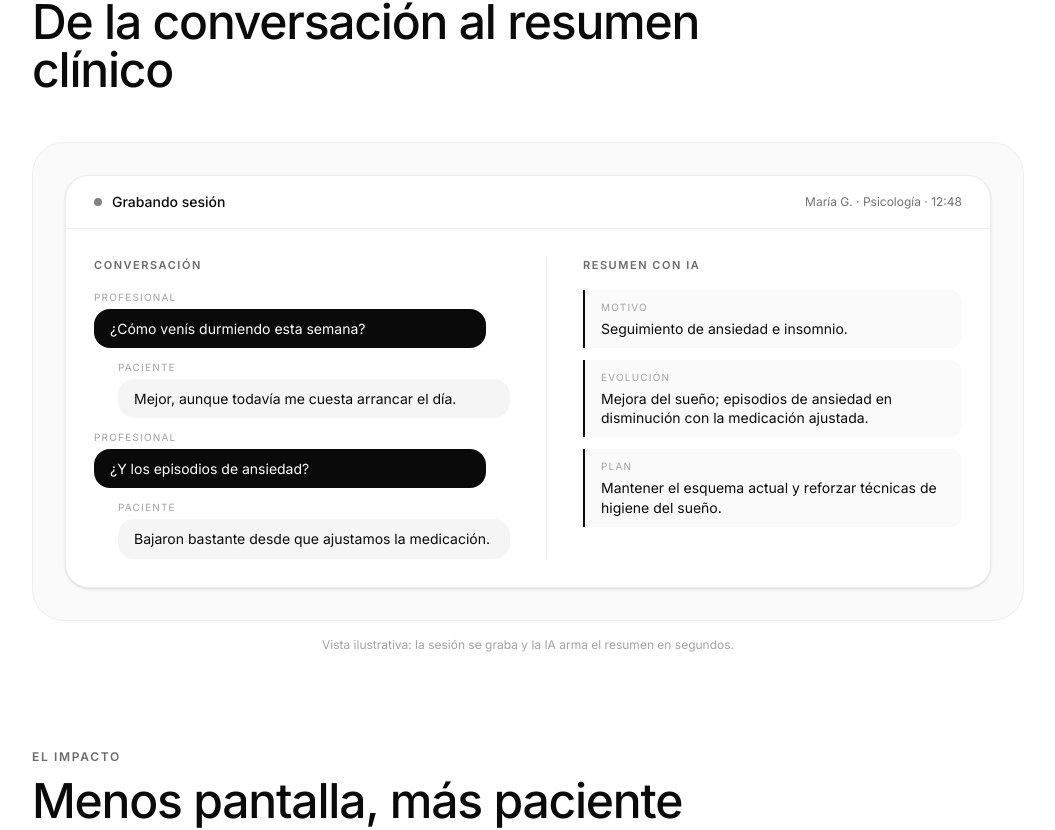
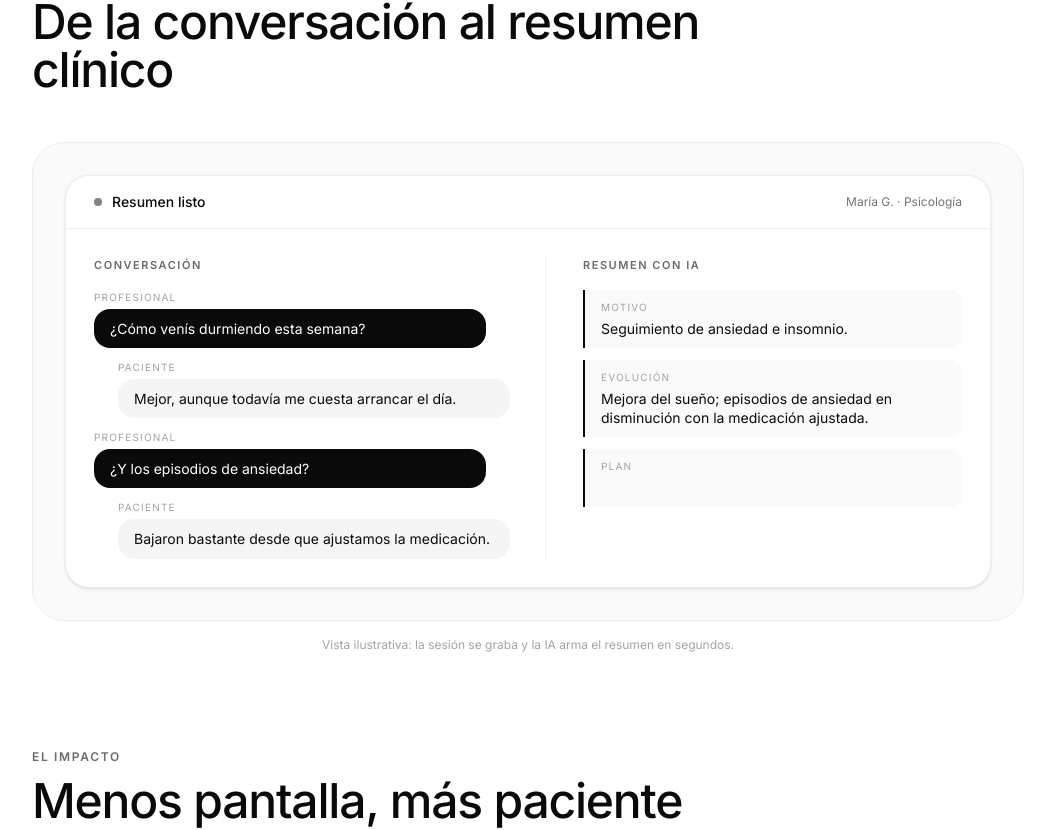
Before and after one commit to contacto404/notaclinica, a Next.js app: page /promo in a window 1280 px wide. Shown: the part 1074-1904 px from the top of the page, without its empty margins (112-1167 px from the left). Built offline with nearby package versions, Linux system fonts and the light colour scheme.

Commit message:
promo: demo animado en accion (waveform + typewriter) + marquee + stats + email

```diff
--- a/app/page.tsx
+++ b/app/page.tsx
@@ -389,7 +389,7 @@ export default function LandingPage() {
               <p className="text-[11px] font-medium uppercase tracking-[0.08em] text-white mb-3">Empresa</p>
               <ul className="space-y-2.5 text-sm text-[#999999]">
                 <li>Sortiplan SA</li>
-                <li><a href="mailto:sortiplasa@gmail.com" className="hover:text-white transition-colors">Contacto</a></li>
+                <li><a href="mailto:sortiplansa@gmail.com" className="hover:text-white transition-colors">Contacto</a></li>
               </ul>
             </div>
             <div>
--- a/app/privacidad/page.tsx
+++ b/app/privacidad/page.tsx
@@ -20,7 +20,7 @@ export default function PrivacidadPage() {
           {[
             {
               title: '1. Responsable del tratamiento',
-              content: 'Sortiplan SA (RUT 218380350012) es la responsable del tratamiento de los datos personales recabados a través de NotaClínica. Contacto: sortiplasa@gmail.com'
+              content: 'Sortiplan SA (RUT 218380350012) es la responsable del tratamiento de los datos personales recabados a través de NotaClínica. Contacto: sortiplansa@gmail.com'
             },
             {
               title: '2. ¿Qué datos recopilamos?',
@@ -63,7 +63,7 @@ export default function PrivacidadPage() {
               content: null,
               extra: (
                 <div className="flex flex-col gap-3">
-                  <p className="text-sm text-[#0F172A] leading-relaxed">El usuario tiene derecho a acceder, rectificar, cancelar y oponerse al tratamiento de sus datos. Para ejercerlos: <span className="text-[#2563EB]">sortiplasa@gmail.com</span></p>
+                  <p className="text-sm text-[#0F172A] leading-relaxed">El usuario tiene derecho a acceder, rectificar, cancelar y oponerse al tratamiento de sus datos. Para ejercerlos: <span className="text-[#2563EB]">sortiplansa@gmail.com</span></p>
                   <div className="bg-[#F8FAFC] rounded-2xl p-4">
                     <p className="text-xs text-[#64748B] font-medium uppercase tracking-widest mb-1.5">Uruguay</p>
                     <p className="text-sm text-[#0F172A] leading-relaxed">Ley 18.331 de Protección de Datos Personales. Organismo de control: URCDP.</p>
@@ -93,7 +93,7 @@ export default function PrivacidadPage() {
             },
             {
               title: '11. Contacto',
-              content: 'Para consultas sobre privacidad: sortiplasa@gmail.com'
+              content: 'Para consultas sobre privacidad: sortiplansa@gmail.com'
             },
           ].map(({ title, content, extra }) => (
             <div key={title} className="bg-white rounded-3xl border border-[#E2E8F0] p-6">
--- /dev/null
+++ b/app/promo/DemoEnAccion.tsx
@@ -0,0 +1,126 @@
+'use client'
+import { useEffect, useState } from 'react'
+
+const TRANSCRIPT = [
+  { who: 'Profesional', text: '¿Cómo venís durmiendo esta semana?' },
+  { who: 'Paciente', text: 'Mejor, aunque todavía me cuesta arrancar el día.' },
+  { who: 'Profesional', text: '¿Y los episodios de ansiedad?' },
+  { who: 'Paciente', text: 'Bajaron bastante desde que ajustamos la medicación.' },
+]
+
+const RESUMEN = [
+  { label: 'Motivo', text: 'Seguimiento de ansiedad e insomnio.' },
+  { label: 'Evolución', text: 'Mejora del sueño; episodios de ansiedad en disminución con la medicación ajustada.' },
+  { label: 'Plan', text: 'Mantener el esquema actual y reforzar técnicas de higiene del sueño.' },
+]
+
+export default function DemoEnAccion() {
+  const [status, setStatus] = useState('Grabando sesión')
+  const [recording, setRecording] = useState(true)
+  const [bubbles, setBubbles] = useState(0)
+  const [typed, setTyped] = useState<string[]>(RESUMEN.map(() => ''))
+  const [activeField, setActiveField] = useState(0)
+
+  useEffect(() => {
+    if (window.matchMedia('(prefers-reduced-motion: reduce)').matches) {
+      setRecording(false)
+      setStatus('Resumen listo')
+      setBubbles(TRANSCRIPT.length)
+      setTyped(RESUMEN.map(r => r.text))
+      setActiveField(-1)
+      return
+    }
+    let cancelled = false
+    const timers: ReturnType<typeof setTimeout>[] = []
+    const wait = (ms: number) => new Promise<void>(res => { const t = setTimeout(res, ms); timers.push(t) })
+
+    async function run() {
+      while (!cancelled) {
+        setRecording(true); setStatus('Grabando sesión'); setBubbles(0); setTyped(RESUMEN.map(() => '')); setActiveField(0)
+        await wait(700)
+        for (let b = 1; b <= TRANSCRIPT.length; b++) { if (cancelled) return; setBubbles(b); await wait(650) }
+        await wait(400); if (cancelled) return
+        setRecording(false); setStatus('Generando resumen…')
+        await wait(900); if (cancelled) return
+        setStatus('Resumen listo')
+        for (let f = 0; f < RESUMEN.length; f++) {
+          setActiveField(f)
+          const full = RESUMEN[f].text
+          for (let i = 1; i <= full.length; i++) {
+            if (cancelled) return
+            setTyped(prev => { const n = [...prev]; n[f] = full.slice(0, i); return n })
+            await wait(16)
+          }
+          await wait(300)
+        }
+        setActiveField(-1)
+        await wait(2800)
+      }
+    }
+    run()
+    return () => { cancelled = true; timers.forEach(clearTimeout) }
+  }, [])
+
+  return (
+    <div className="rounded-[2rem] border border-[#EDEDED] bg-[#FAFAFA] p-4 sm:p-8">
+      <div className="bg-white rounded-3xl border border-[#EDEDED] shadow-sm overflow-hidden">
+        {/* Header */}
+        <div className="flex items-center justify-between px-5 sm:px-7 py-4 border-b border-[#F0F0F0]">
+          <div className="flex items-center gap-2.5">
+            <span className="w-2 h-2 rounded-full bg-[#0A0A0A] animate-pulse" />
+            <span className="text-sm font-medium">{status}</span>
+            {recording && (
+              <div className="flex items-center gap-[3px] ml-1.5 h-5">
+                {Array.from({ length: 9 }).map((_, i) => (
+                  <span key={i} className="promo-wave-bar" style={{ animationDelay: `${i * 0.08}s` }} />
+                ))}
+              </div>
+            )}
+          </div>
+          <span className="text-xs text-[#737373]">María G. · Psicología</span>
+        </div>
+
+        {/* Cuerpo */}
+        <div className="grid md:grid-cols-2 gap-7 sm:gap-9 p-5 sm:p-7">
+          {/* Conversación */}
+          <div>
+            <p className="text-[11px] uppercase tracking-[0.14em] text-[#6B6B6B] mb-4 font-semibold">Conversación</p>
+            <div className="flex flex-col gap-3">
+              {TRANSCRIPT.map((t, i) => {
+                const paciente = t.who === 'Paciente'
+                return (
+                  <div
+                    key={i}
+                    className={(paciente ? 'pl-6' : 'pr-6') + ' transition-all duration-500'}
+                    style={{ opacity: i < bubbles ? 1 : 0, transform: i < bubbles ? 'none' : 'translateY(8px)' }}
+                  >
+                    <p className="text-[10px] uppercase tracking-[0.12em] text-[#A3A3A3] mb-1">{t.who}</p>
+                    <div className={'rounded-2xl px-4 py-2.5 text-sm leading-snug ' + (paciente ? 'bg-[#F5F5F5] text-[#0A0A0A]' : 'bg-[#0A0A0A] text-white')}>
+                      {t.text}
+                    </div>
+                  </div>
+                )
+              })}
+            </div>
+          </div>
+
+          {/* Resumen con IA */}
+          <div className="md:border-l md:border-[#F0F0F0] md:pl-9">
+            <p className="text-[11px] uppercase tracking-[0.14em] text-[#6B6B6B] mb-4 font-semibold">Resumen con IA</p>
+            <div className="flex flex-col gap-3">
+              {RESUMEN.map((r, i) => (
+                <div key={r.label} className="bg-[#FAFAFA] rounded-r-xl border-l-2 border-[#0A0A0A] px-4 py-2.5 min-h-[58px]">
+                  <p className="text-[10px] uppercase tracking-[0.12em] text-[#A3A3A3] mb-1">{r.label}</p>
+                  <p className="text-sm text-[#0A0A0A] leading-snug">
+                    {typed[i]}
+                    {activeField === i && <span className="promo-caret" />}
+                  </p>
+                </div>
+              ))}
+            </div>
+          </div>
+        </div>
+      </div>
+    </div>
+  )
+}
--- a/app/promo/page.tsx
+++ b/app/promo/page.tsx
@@ -2,6 +2,7 @@ import type { Metadata } from 'next'
 import Link from 'next/link'
 import EspecialidadesDemo from './EspecialidadesDemo'
 import MotionProvider from './MotionProvider'
+import DemoEnAccion from './DemoEnAccion'
 
 export const metadata: Metadata = {
   metadataBase: new URL('https://notaclinica.vercel.app'),
@@ -19,19 +20,6 @@ export const metadata: Metadata = {
     images: [{ url: '/og-promo.png', width: 1200, height: 630, alt: 'NotaClínica — Terminá la consulta con la nota clínica ya lista' }],
   },
 }
-
-const TRANSCRIPT = [
-  { who: 'Profesional', text: '¿Cómo venís durmiendo esta semana?' },
-  { who: 'Paciente', text: 'Mejor, aunque todavía me cuesta arrancar el día.' },
-  { who: 'Profesional', text: '¿Y los episodios de ansiedad?' },
-  { who: 'Paciente', text: 'Bajaron bastante desde que ajustamos la medicación.' },
-]
-
-const RESUMEN = [
-  { label: 'Motivo', text: 'Seguimiento de ansiedad e insomnio.' },
-  { label: 'Evolución', text: 'Mejora del sueño; episodios de ansiedad en disminución con la medicación ajustada.' },
-  { label: 'Plan', text: 'Mantener el esquema actual y reforzar técnicas de higiene del sueño.' },
-]
 
 const PASOS = [
   { num: '01', title: 'Grabá la consulta', desc: 'Un botón desde el celular. Funciona durante la sesión, sin interrumpir al paciente.' },
@@ -225,51 +213,7 @@ export default function PromoPage() {
           <p className={kicker}>En acción</p>
           <h2 className="text-3xl md:text-5xl font-medium tracking-tight mb-12 max-w-2xl">De la conversación al resumen clínico</h2>
 
-          <div className="rounded-[2rem] border border-[#EDEDED] bg-[#FAFAFA] p-4 sm:p-8">
-            <div className="bg-white rounded-3xl border border-[#EDEDED] shadow-sm overflow-hidden">
-              <div className="flex items-center justify-between px-5 sm:px-7 py-4 border-b border-[#F0F0F0]">
-                <div className="flex items-center gap-2.5">
-                  <span className="w-2 h-2 rounded-full bg-[#0A0A0A] animate-pulse" />
-                  <span className="text-sm font-medium">Grabando sesión</span>
-                </div>
-                <span className="text-xs text-[#737373]">María G. · Psicología · 12:48</span>
-              </div>
-
-              <div className="grid md:grid-cols-2 gap-7 sm:gap-9 p-5 sm:p-7">
-                <div>
-                  <p className="text-[11px] uppercase tracking-[0.14em] text-[#6B6B6B] mb-4 font-semibold">Conversación</p>
-                  <div className="flex flex-col gap-3">
-                    {TRANSCRIPT.map((t, i) => {
-                      const paciente = t.who === 'Paciente'
-                      return (
-                        <div key={i} className={paciente ? 'pl-6' : 'pr-6'}>
-                          <p className="text-[10px] uppercase tracking-[0.12em] text-[#A3A3A3] mb-1">{t.who}</p>
-                          <div className={
-                            'rounded-2xl px-4 py-2.5 text-sm leading-snug ' +
-                            (paciente ? 'bg-[#F5F5F5] text-[#0A0A0A]' : 'bg-[#0A0A0A] text-white')
-                          }>
-                            {t.text}
-                          </div>
-                        </div>
-                      )
-                    })}
-                  </div>
-                </div>
-
-                <div className="md:border-l md:border-[#F0F0F0] md:pl-9">
-                  <p className="text-[11px] uppercase tracking-[0.14em] text-[#6B6B6B] mb-4 font-semibold">Resumen con IA</p>
-                  <div className="flex flex-col gap-3">
-                    {RESUMEN.map(r => (
-                      <div key={r.label} className="bg-[#FAFAFA] rounded-r-xl border-l-2 border-[#0A0A0A] px-4 py-2.5">
-                        <p className="text-[10px] uppercase tracking-[0.12em] text-[#A3A3A3] mb-1">{r.label}</p>
-                        <p className="text-sm text-[#0A0A0A] leading-snug">{r.text}</p>
-                      </div>
-                    ))}
-                  </div>
-                </div>
-              </div>
-            </div>
-          </div>
+          <DemoEnAccion />
           <p className="text-center text-xs text-[#A3A3A3] mt-4">Vista ilustrativa: la sesión se graba y la IA arma el resumen en segundos.</p>
         </div>
       </section>
@@ -422,7 +366,7 @@ export default function PromoPage() {
               <p className="text-xs font-semibold uppercase tracking-[0.14em] text-[#6B6B6B] mb-4">Clínicas y equipos</p>
               <h3 className="text-xl font-semibold mb-2">¿Varios profesionales?</h3>
               <p className="text-sm text-[#525252] leading-relaxed mb-6">Armamos un plan a medida para tu clínica o consultorio con varios profesionales. Escribinos y lo vemos juntos.</p>
-              <a href="mailto:sortiplasa@gmail.com"
+              <a href="mailto:sortiplansa@gmail.com"
                 className="mt-auto inline-flex items-center justify-center gap-1.5 border border-[#0A0A0A] text-[#0A0A0A] w-full py-3.5 rounded-full font-semibold hover:bg-[#FAFAFA] transition-colors">
                 Hablar con nosotros
               </a>
@@ -525,7 +469,7 @@ export default function PromoPage() {
             <div>
               <p className="text-[11px] font-semibold uppercase tracking-[0.1em] text-[#0A0A0A] mb-3">Contacto</p>
               <ul className="space-y-2 text-sm text-[#737373]">
-                <li><a href="mailto:sortiplasa@gmail.com" className="hover:text-[#0A0A0A] transition-colors">sortiplasa@gmail.com</a></li>
+                <li><a href="mailto:sortiplansa@gmail.com" className="hover:text-[#0A0A0A] transition-colors">sortiplansa@gmail.com</a></li>
                 <li><a href="https://wa.me/598" target="_blank" rel="noopener noreferrer" className="hover:text-[#0A0A0A] transition-colors">WhatsApp</a></li>
                 <li><Link href="/privacidad" className="hover:text-[#0A0A0A] transition-colors">Privacidad</Link></li>
               </ul>
```
Also changed, not shown: app/globals.css (+7 -1 lines).
